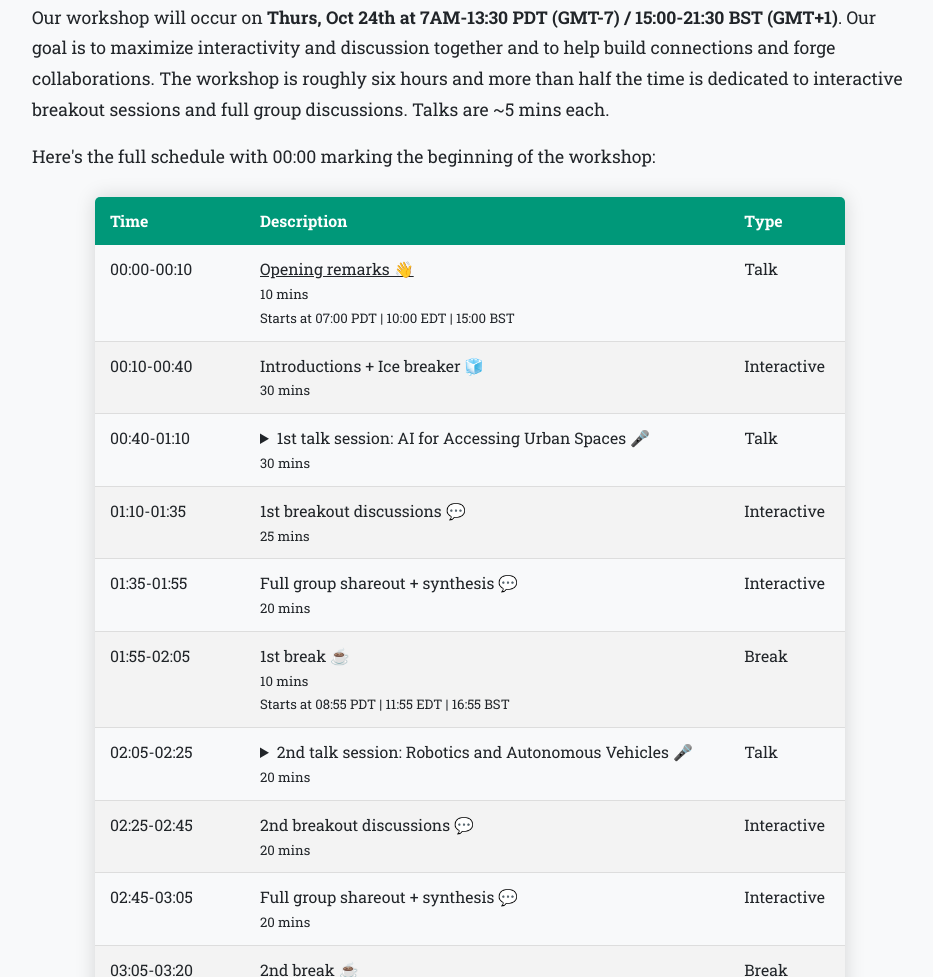
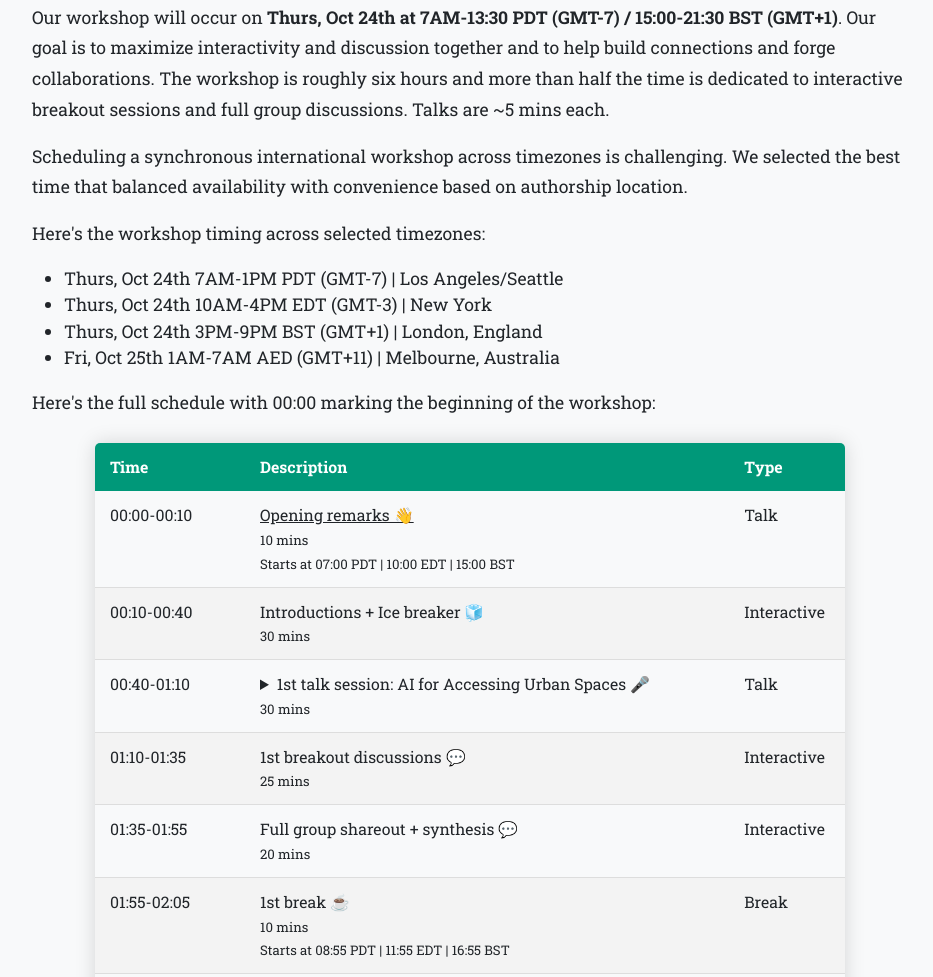
Before and after one commit to AccessibleCities/UrbanAccess2024, a plain HTML site: page index.html in a window 1280 px wide. Shown: the part 7068-8045 px from the top of the page, without its empty margins (170-1103 px from the left). Drawn offline with nearby package versions, Linux system fonts and the light colour scheme.

Commit message:
added more scheduling timezones

```diff
--- a/index.html
+++ b/index.html
@@ -465,6 +465,18 @@
           together and to help build connections and forge collaborations. The workshop is roughly six hours
           and more than half the time is dedicated to interactive breakout sessions and full group discussions. Talks are ~5 mins each.
         </p>
+        <p>Scheduling a synchronous international workshop across timezones is challenging.
+           We selected the best time that balanced availability with convenience based on authorship location.
+        </p>
+        <p>
+          Here's the workshop timing across selected timezones:
+          <ul>
+            <li>Thurs, Oct 24th 7AM-1PM PDT (GMT-7) | Los Angeles/Seattle</li>
+            <li>Thurs, Oct 24th 10AM-4PM EDT (GMT-3) | New York</li>
+            <li>Thurs, Oct 24th 3PM-9PM BST (GMT+1) | London, England</li>
+            <li>Fri, Oct 25th 1AM-7AM AED (GMT+11) | Melbourne, Australia</li>
+          </ul>
+        </p>
         <p>
           Here's the full schedule with 00:00 marking the beginning of the workshop:
         </p>
@@ -782,7 +794,7 @@
           </tr>
           <tr>
             <td>06:00-06:30</td>
-            <td>Optional Project Sidewalk Activity</a><br /><span class="schedule-timing">30 mins<br/>
+            <td>Optional <a href="https://projectsidewalk.org/">Project Sidewalk</a> Activity 🧑🏽‍🦽🧑🏽‍🦼🩼</a><br /><span class="schedule-timing">30 mins<br/>
               Starts at 13:00 PDT | 16:00 EDT | 21:00 BST </span></td></td>
             <td>Break</td>
           </tr>
```
